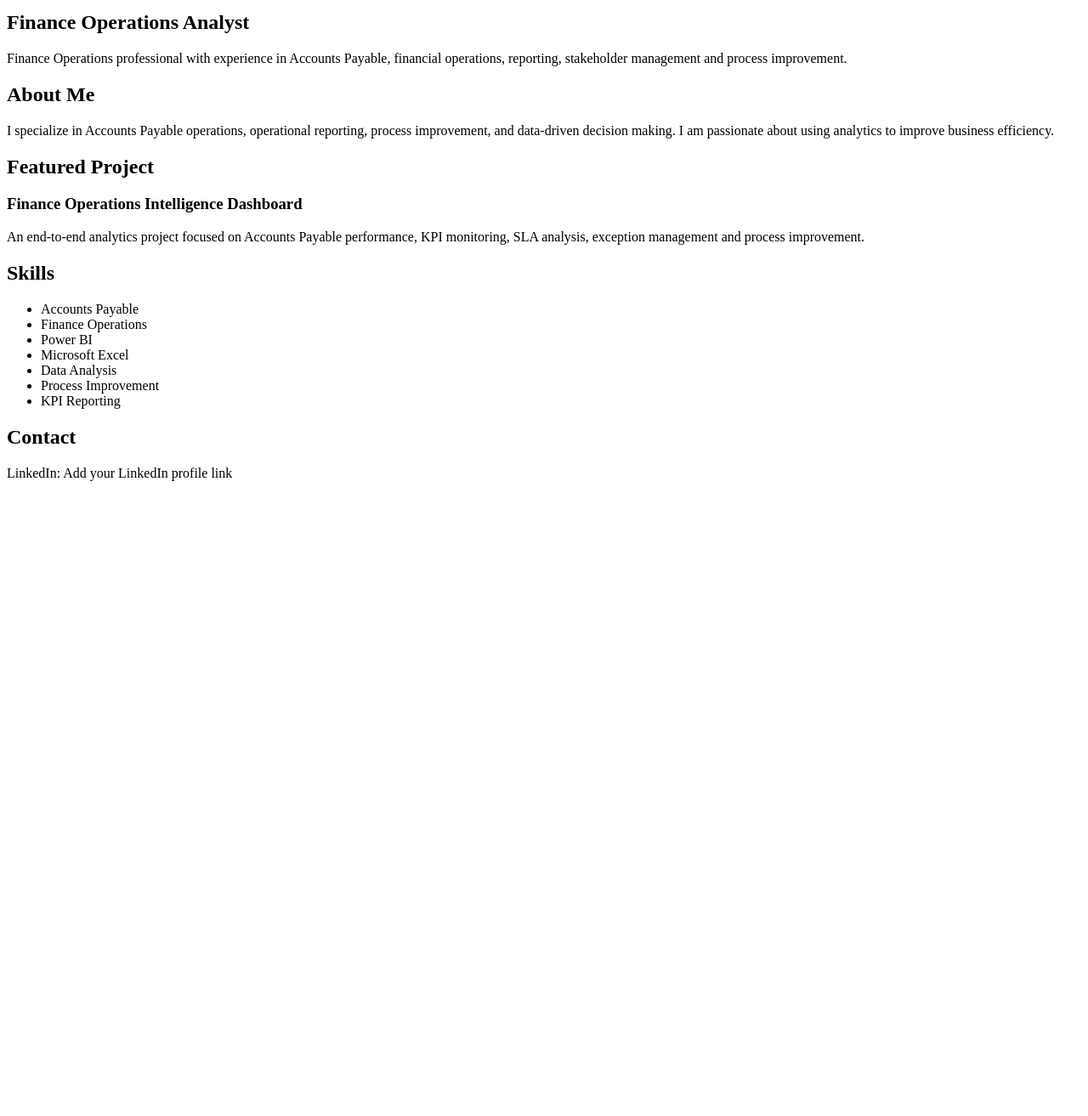
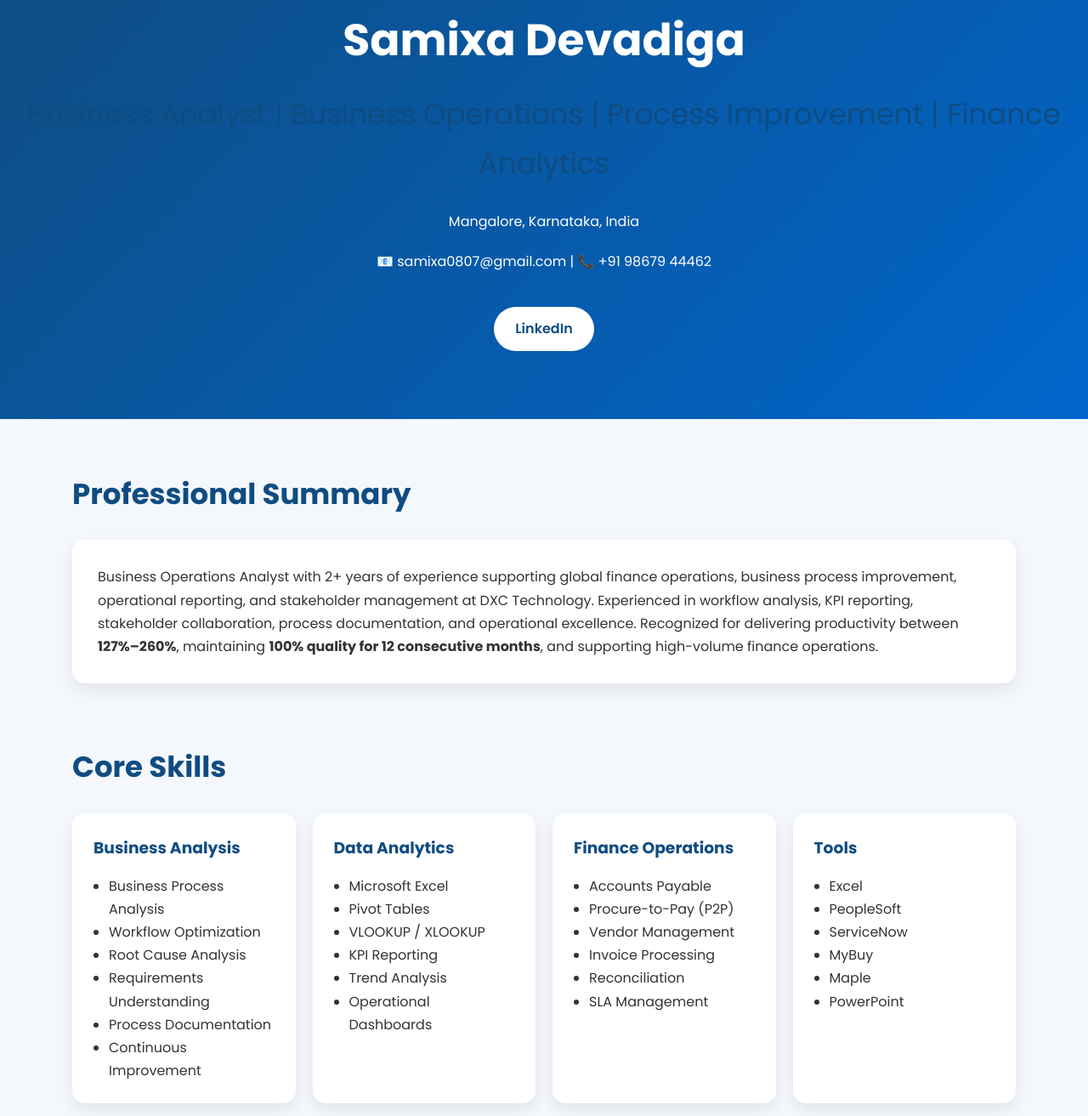
Before and after one commit to samixa-devadiga/samixadev.github.io, a plain HTML site: page index.html in a window 1280 px wide. Shown: the part 67-1380 px from the top of the page at 85% size. Before the commit the page ends 800 px from the top, so only its background shows below. Drawn offline with Linux system fonts and the light colour scheme.

Commit message:
Revise index.html for Business Analyst portfolio
Updated the title and content in index.html to reflect a Business Analyst portfolio. Added meta tags for character set and viewport settings.

```diff
--- a/index.html
+++ b/index.html
@@ -1,62 +1,423 @@
 <!DOCTYPE html>
-<html>
+<html lang="en">
+<head>
+<meta charset="UTF-8">
+<meta name="viewport" content="width=device-width, initial-scale=1.0">
+<title>Samixa Devadiga | Business Analyst Portfolio</title>
 
-<head>
-<title>Samixa Devadiga | Finance Operations Analyst</title>
+<link href="https://fonts.googleapis.com/css2?family=Poppins:wght@300;400;500;600;700&display=swap" rel="stylesheet">
+
+<style>
+
+*{
+margin:0;
+padding:0;
+box-sizing:border-box;
+font-family:'Poppins',sans-serif;
+scroll-behavior:smooth;
+}
+
+body{
+background:#f4f7fb;
+color:#333;
+line-height:1.7;
+}
+
+header{
+background:linear-gradient(135deg,#0f4c81,#0066cc);
+color:white;
+padding:70px 20px;
+text-align:center;
+}
+
+header h1{
+font-size:52px;
+}
+
+header h2{
+font-weight:400;
+margin-top:15px;
+}
+
+header p{
+margin-top:20px;
+}
+
+.buttons{
+margin-top:30px;
+}
+
+.btn{
+display:inline-block;
+padding:12px 25px;
+margin:10px;
+background:white;
+color:#0f4c81;
+text-decoration:none;
+border-radius:30px;
+font-weight:600;
+transition:.3s;
+}
+
+.btn:hover{
+transform:translateY(-4px);
+}
+
+.container{
+max-width:1150px;
+margin:auto;
+padding:60px 20px;
+}
+
+section{
+margin-bottom:70px;
+}
+
+h2{
+color:#0f4c81;
+margin-bottom:25px;
+font-size:34px;
+}
+
+.card{
+background:white;
+padding:30px;
+border-radius:15px;
+box-shadow:0 8px 20px rgba(0,0,0,.08);
+}
+
+.skills{
+display:grid;
+grid-template-columns:repeat(auto-fit,minmax(250px,1fr));
+gap:20px;
+}
+
+.skill-card{
+background:white;
+padding:25px;
+border-radius:15px;
+box-shadow:0 8px 18px rgba(0,0,0,.08);
+}
+
+.skill-card h3{
+color:#0f4c81;
+margin-bottom:15px;
+}
+
+.skill-card ul{
+padding-left:18px;
+}
+
+.timeline{
+border-left:4px solid #0f4c81;
+padding-left:30px;
+}
+
+.job{
+background:white;
+padding:25px;
+border-radius:15px;
+margin-bottom:30px;
+box-shadow:0 8px 18px rgba(0,0,0,.08);
+}
+
+.job h3{
+color:#0f4c81;
+}
+
+.job h4{
+margin-bottom:15px;
+font-weight:500;
+color:#555;
+}
+
+ul{
+padding-left:22px;
+}
+
+.project{
+background:white;
+padding:25px;
+border-radius:15px;
+box-shadow:0 8px 18px rgba(0,0,0,.08);
+}
+
+.project h3{
+color:#0f4c81;
+margin-bottom:10px;
+}
+
+footer{
+background:#0f4c81;
+color:white;
+text-align:center;
+padding:25px;
+}
+
+a{
+color:#0066cc;
+text-decoration:none;
+}
+
+a:hover{
+text-decoration:underline;
+}
+
+</style>
+
 </head>
 
 <body>
 
+<header>
+
 <h1>Samixa Devadiga</h1>
 
-<h2>Finance Operations Analyst</h2>
+<h2>Business Analyst | Business Operations | Process Improvement | Finance Analytics</h2>
+
+<p>Mangalore, Karnataka, India</p>
+
+<p>📧 samixa0807@gmail.com | 📞 +91 98679 44462</p>
+
+<div class="buttons">
+
+<a class="btn" href="https://www.linkedin.com/in/YOUR-LINKEDIN/" target="_blank">LinkedIn</a>
+
+</div>
+
+</header>
+
+<div class="container">
+
+<section>
+
+<h2>Professional Summary</h2>
+
+<div class="card">
 
 <p>
-Finance Operations professional with experience in Accounts Payable,
-financial operations, reporting, stakeholder management and process improvement.
+
+Business Operations Analyst with 2+ years of experience supporting global finance operations, business process improvement, operational reporting, and stakeholder management at DXC Technology.
+
+Experienced in workflow analysis, KPI reporting, stakeholder collaboration, process documentation, and operational excellence. Recognized for delivering productivity between <strong>127%–260%</strong>, maintaining <strong>100% quality for 12 consecutive months</strong>, and supporting high-volume finance operations.
+
 </p>
 
+</div>
 
-<h2>About Me</h2>
+</section>
 
-<p>
-I specialize in Accounts Payable operations, operational reporting,
-process improvement, and data-driven decision making.
-I am passionate about using analytics to improve business efficiency.
-</p>
+<section>
 
+<h2>Core Skills</h2>
 
-<h2>Featured Project</h2>
+<div class="skills">
 
-<h3>
-Finance Operations Intelligence Dashboard
-</h3>
+<div class="skill-card">
 
-<p>
-An end-to-end analytics project focused on Accounts Payable performance,
-KPI monitoring, SLA analysis, exception management and process improvement.
-</p>
+<h3>Business Analysis</h3>
 
+<ul>
+<li>Business Process Analysis</li>
+<li>Workflow Optimization</li>
+<li>Root Cause Analysis</li>
+<li>Requirements Understanding</li>
+<li>Process Documentation</li>
+<li>Continuous Improvement</li>
+</ul>
 
-<h2>Skills</h2>
+</div>
+
+<div class="skill-card">
+
+<h3>Data Analytics</h3>
+
+<ul>
+<li>Microsoft Excel</li>
+<li>Pivot Tables</li>
+<li>VLOOKUP / XLOOKUP</li>
+<li>KPI Reporting</li>
+<li>Trend Analysis</li>
+<li>Operational Dashboards</li>
+</ul>
+
+</div>
+
+<div class="skill-card">
+
+<h3>Finance Operations</h3>
 
 <ul>
 <li>Accounts Payable</li>
-<li>Finance Operations</li>
-<li>Power BI</li>
-<li>Microsoft Excel</li>
-<li>Data Analysis</li>
-<li>Process Improvement</li>
-<li>KPI Reporting</li>
+<li>Procure-to-Pay (P2P)</li>
+<li>Vendor Management</li>
+<li>Invoice Processing</li>
+<li>Reconciliation</li>
+<li>SLA Management</li>
 </ul>
 
+</div>
 
-<h2>Contact</h2>
+<div class="skill-card">
 
-<p>
-LinkedIn: Add your LinkedIn profile link
-</p>
+<h3>Tools</h3>
+
+<ul>
+<li>Excel</li>
+<li>PeopleSoft</li>
+<li>ServiceNow</li>
+<li>MyBuy</li>
+<li>Maple</li>
+<li>PowerPoint</li>
+</ul>
+
+</div>
+
+</div>
+
+</section>
+
+<section>
+
+<h2>Professional Experience</h2>
+
+<div class="timeline">
+
+<div class="job">
+
+<h3>Assistant Accounting Analyst II</h3>
+
+<h4>DXC Technology | January 2024 – Present</h4>
+
+<ul>
+
+<li>Analyze end-to-end Accounts Payable workflows and identify process improvement opportunities.</li>
+
+<li>Support finance teams, business stakeholders, and clients through operational issue resolution.</li>
+
+<li>Perform root cause analysis for payment and transaction exceptions.</li>
+
+<li>Create process documentation to improve consistency and onboarding.</li>
+
+<li>Prepare productivity reports, reconciliation reports, SLA reports and KPI dashboards.</li>
+
+<li>Process more than <strong>755 transactions every month</strong>.</li>
+
+<li>Use Microsoft Excel, Pivot Tables, VLOOKUP and XLOOKUP for reporting and analysis.</li>
+
+<li>Manage stakeholder communication and business issue resolution.</li>
+
+</ul>
+
+</div>
+
+</div>
+
+</section>
+
+<section>
+
+<h2>Key Achievements</h2>
+
+<div class="project">
+
+<ul>
+
+<li>Achieved <strong>127%–260% productivity performance.</strong></li>
+
+<li>Maintained <strong>100% quality for 12 consecutive months.</strong></li>
+
+<li>Supported <strong>7+ critical finance business processes.</strong></li>
+
+<li>Submitted <strong>4 process improvement initiatives.</strong></li>
+
+<li>Completed <strong>40+ hours of professional development.</strong></li>
+
+<li>Received multiple client appreciation awards from CBRE stakeholders.</li>
+
+</ul>
+
+</div>
+
+</section>
+
+<section>
+
+<h2>Awards & Recognition</h2>
+
+<div class="card">
+
+<ul>
+
+<li>🏆 DXC Champ Award – 2025</li>
+
+<li>🏆 DXC Collaborators Award – 2026</li>
+
+<li>🏆 Multiple Client Appreciation Awards (CBRE)</li>
+
+</ul>
+
+</div>
+
+</section>
+
+<section>
+
+<h2>Education</h2>
+
+<div class="card">
+
+<h3>Bachelor of Commerce (Accountancy Honours)</h3>
+
+<p>Bangalore University</p>
+
+<p>2020 – 2023</p>
+
+</div>
+
+</section>
+
+<section>
+
+<h2>Professional Development</h2>
+
+<div class="card">
+
+<ul>
+
+<li>Advanced Microsoft Excel</li>
+
+<li>Power BI (Currently Learning)</li>
+
+<li>SQL for Data Analysis (Currently Learning)</li>
+
+<li>Agile & Scrum Fundamentals</li>
+
+<li>Business Analysis Fundamentals</li>
+
+</ul>
+
+</div>
+
+</section>
+
+<section>
+
+<h2>Languages</h2>
+
+<div class="card">
+
+English • Hindi • Kannada • Tulu
+
+</div>
+
+</section>
+
+<footer>
+
+<p>© 2026 Samixa Devadiga | Business Analyst Portfolio</p>
+
+</footer>
 
 </body>
-
 </html>
```
